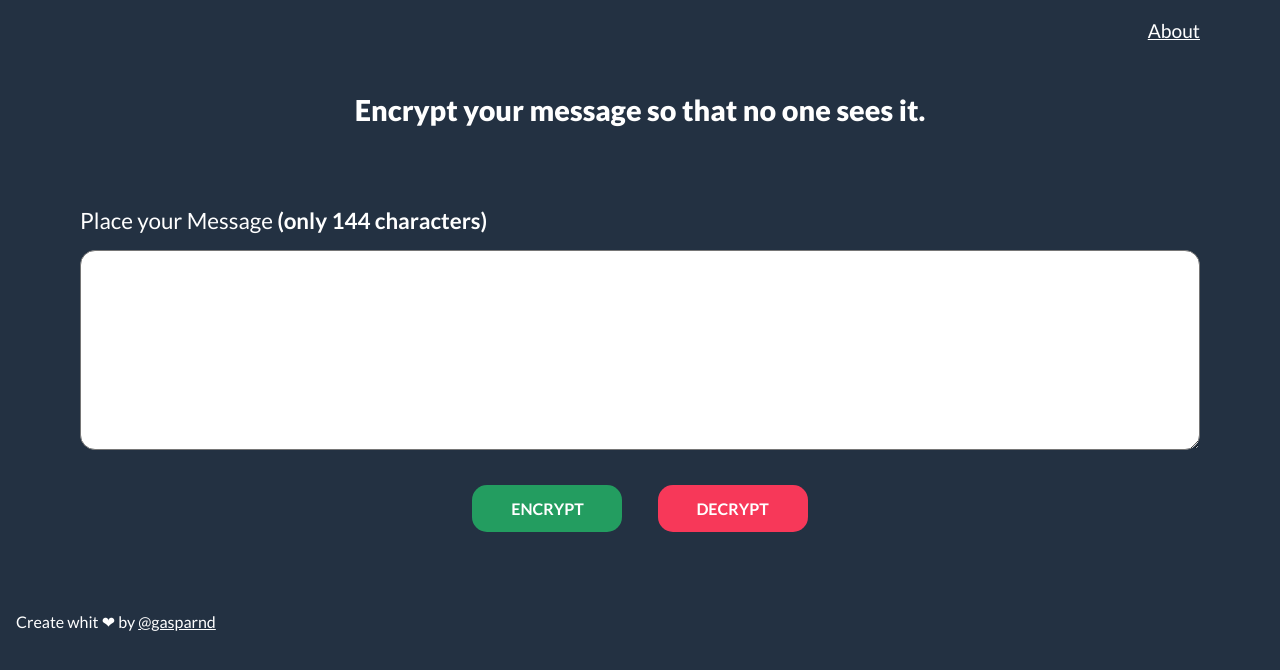
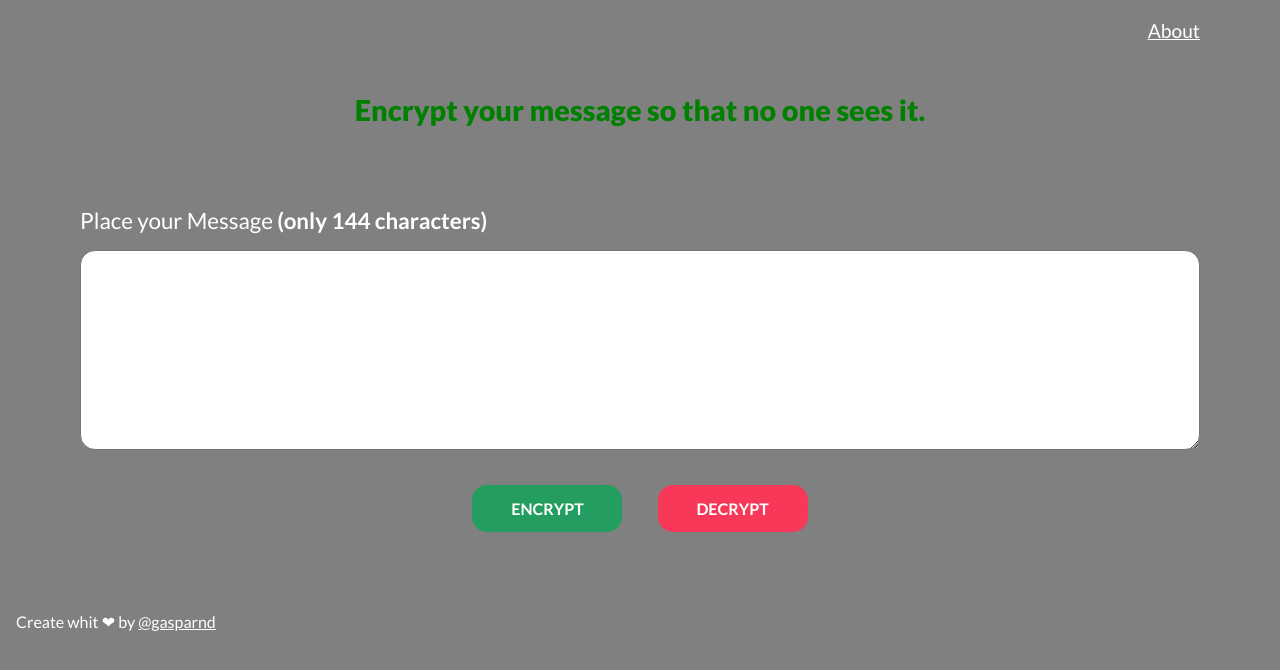
Before and after one commit to gasparnd/Encriptame, a plain HTML site: page index.html in a window 1280 px wide. Drawn offline with Linux system fonts and the light colour scheme.

Commit message:
Change background color and title color

```diff
--- a/styles/styles.css
+++ b/styles/styles.css
@@ -15,7 +15,7 @@ red= #f73859
 }
 
 body {
-	background-color: #233142;
+	background-color: grey;
 	color: white;
 }
 
@@ -25,6 +25,7 @@ span {
 
 h1 {
 	font-weight: 900;
+	color: green;
 }
 
 .wrapper {
```
